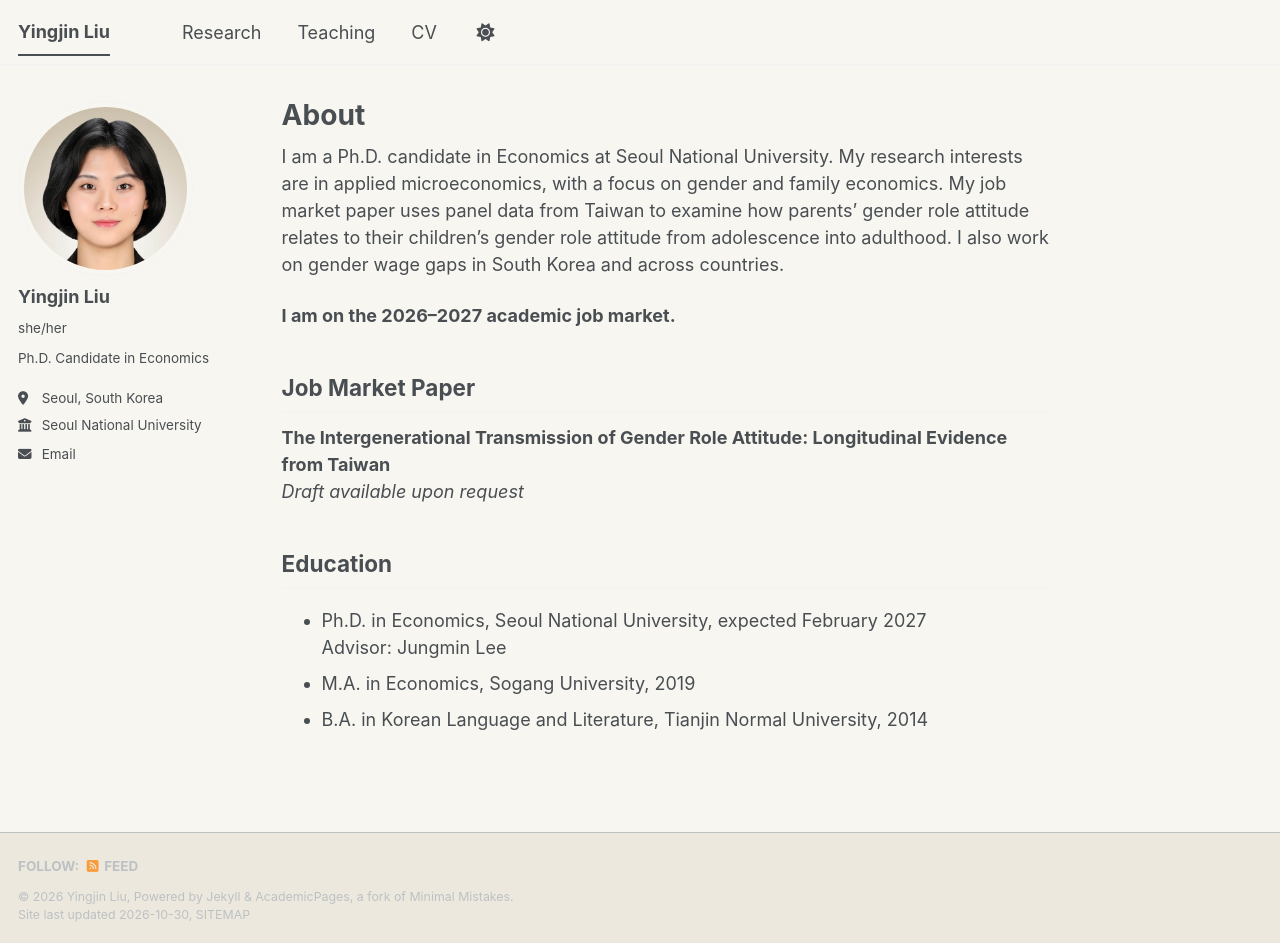
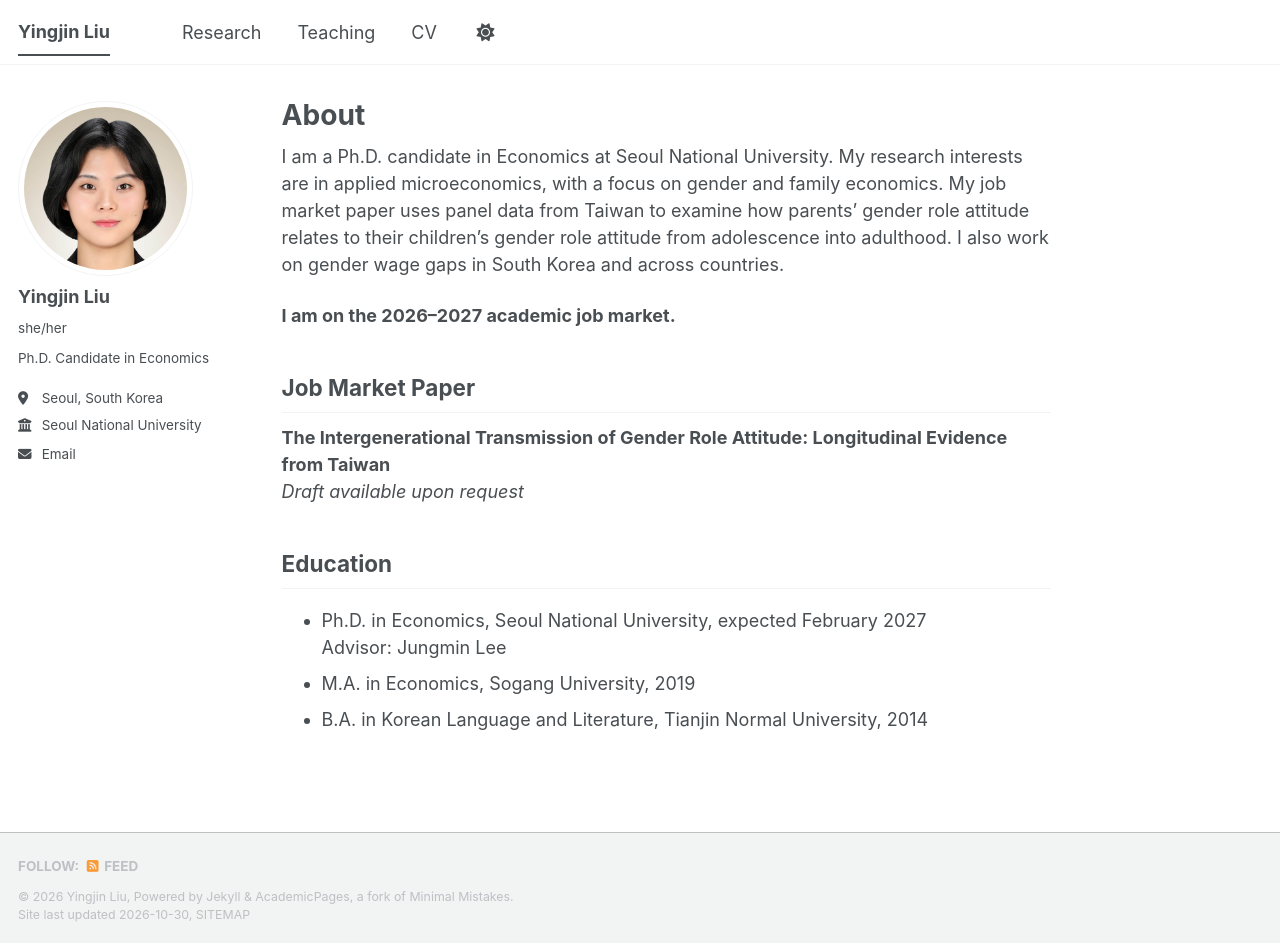
Before and after one commit to yingjinliu/yingjinliu.github.io, a Jekyll site: the page built from _pages/about.md, in a window 1280 px wide and 943 px high. Built offline with Jekyll 4.4.1, drawn with Linux system fonts in a browser that asks for light colours; a script bundle is joined from its source files by our own code; a style sheet for code colours, icons or effects is not loaded.

Commit message:
Update _default_light.scss

```diff
--- a/_sass/theme/_default_light.scss
+++ b/_sass/theme/_default_light.scss
@@ -29,8 +29,8 @@ $sidebar-screen-min-width   : 1024px;
 /* Default light theme for the site */
 :root {
     --global-base-color                 : #{$primary-color};
-    --global-bg-color                   : #f8f6f1;
-    --global-footer-bg-color            : #ece8dd;
+    --global-bg-color                   : #fff;
+    --global-footer-bg-color            : #f2f3f3;
     --global-border-color               : #{$lighter-gray};
     --global-dark-border-color          : #bdc1c4;
     --global-code-background-color      : #fafafa;
```
